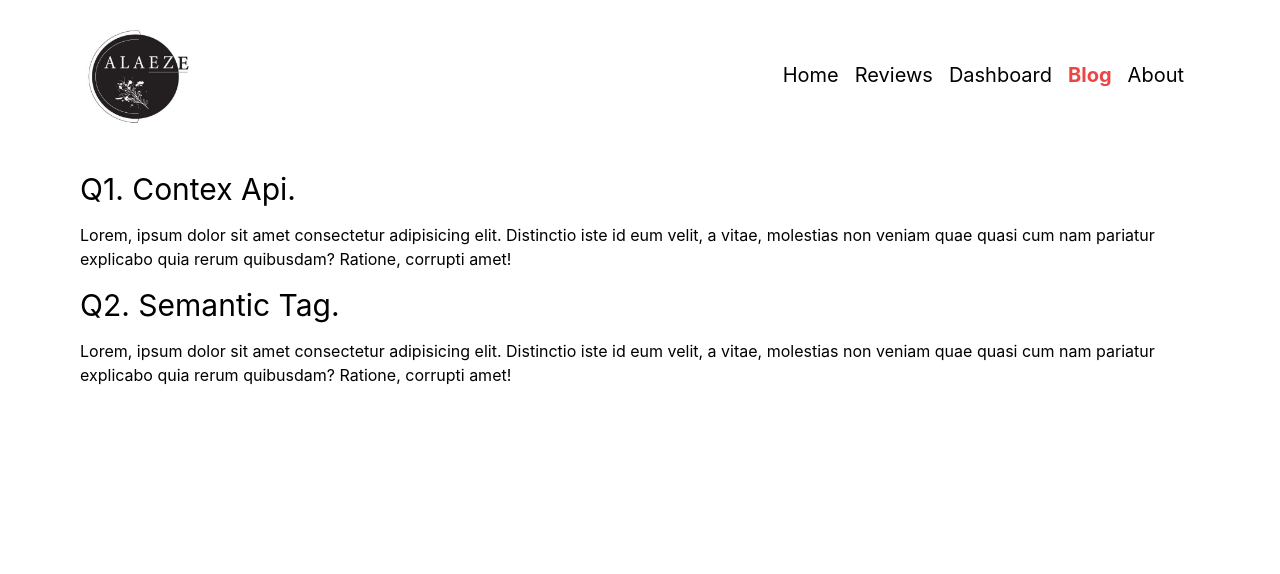
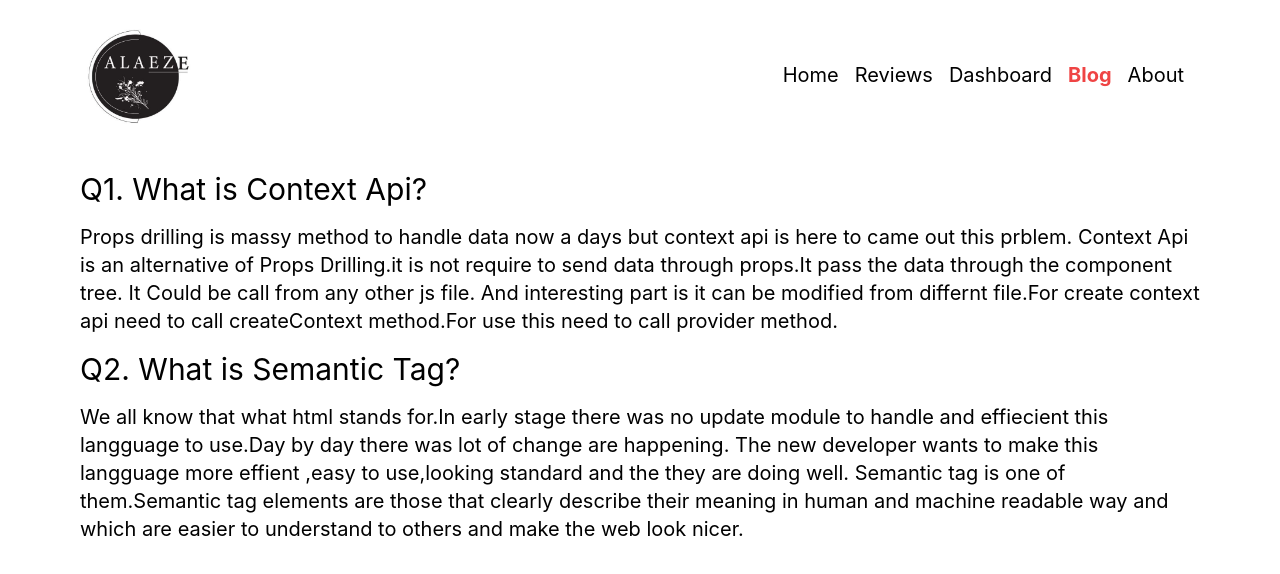
Before and after one commit to mdamirhossainjowel/Alaeze, a React (Create React App) app: page /blog in a window 1280 px wide. Shown: the top 574 px of the page. Built offline with nearby package versions, Linux system fonts and the light colour scheme.

Commit message:
final updatepda

```diff
--- a/src/Component/Blog/Blog.js
+++ b/src/Component/Blog/Blog.js
@@ -3,17 +3,26 @@ import React from "react";
 const Blog = () => {
   return (
     <section className="grid grid-cols-1 gap-4 mb-10 mx-20 mt-10">
-      <h1 className="text-3xl">Q1. Contex Api.</h1>
-      <p className="text-1xl">
-        Lorem, ipsum dolor sit amet consectetur adipisicing elit. Distinctio
-        iste id eum velit, a vitae, molestias non veniam quae quasi cum nam
-        pariatur explicabo quia rerum quibusdam? Ratione, corrupti amet!
+      <h1 className="text-3xl">Q1. What is Context Api?</h1>
+      <p className="text-xl">
+        Props drilling is massy method to handle data now a days but context api
+        is here to came out this prblem. Context Api is an alternative of Props
+        Drilling.it is not require to send data through props.It pass the data
+        through the component tree. It Could be call from any other js file. And
+        interesting part is it can be modified from differnt file.For create
+        context api need to call createContext method.For use this need to call
+        provider method.
       </p>
-      <h1 className="text-3xl">Q2. Semantic Tag.</h1>
-      <p className="text-1xl">
-        Lorem, ipsum dolor sit amet consectetur adipisicing elit. Distinctio
-        iste id eum velit, a vitae, molestias non veniam quae quasi cum nam
-        pariatur explicabo quia rerum quibusdam? Ratione, corrupti amet!
+      <h1 className="text-3xl">Q2. What is Semantic Tag?</h1>
+      <p className="text-xl">
+        We all know that what html stands for.In early stage there was no update
+        module to handle and effiecient this langguage to use.Day by day there
+        was lot of change are happening. The new developer wants to make this
+        langguage more effient ,easy to use,looking standard and the they are
+        doing well. Semantic tag is one of them.Semantic tag elements are those
+        that clearly describe their meaning in human and machine readable way
+        and which are easier to understand to others and make the web look
+        nicer.
       </p>
     </section>
   );
--- a/src/Component/Home/Home.js
+++ b/src/Component/Home/Home.js
@@ -10,7 +10,7 @@ const Home = () => {
     <section className="container ">
       <section className="grid grid-cols-1 gap-4 sm:grid-cols-2 justify-items-center items-center text-center">
         <div>
-          <h1 className="text-8xl">
+          <h1 className="text-4xl sm:text-8xl">
             WelCome To <span className="text-orange-500">ALAEZE</span>
           </h1>
           <p className="mt-4">
```
